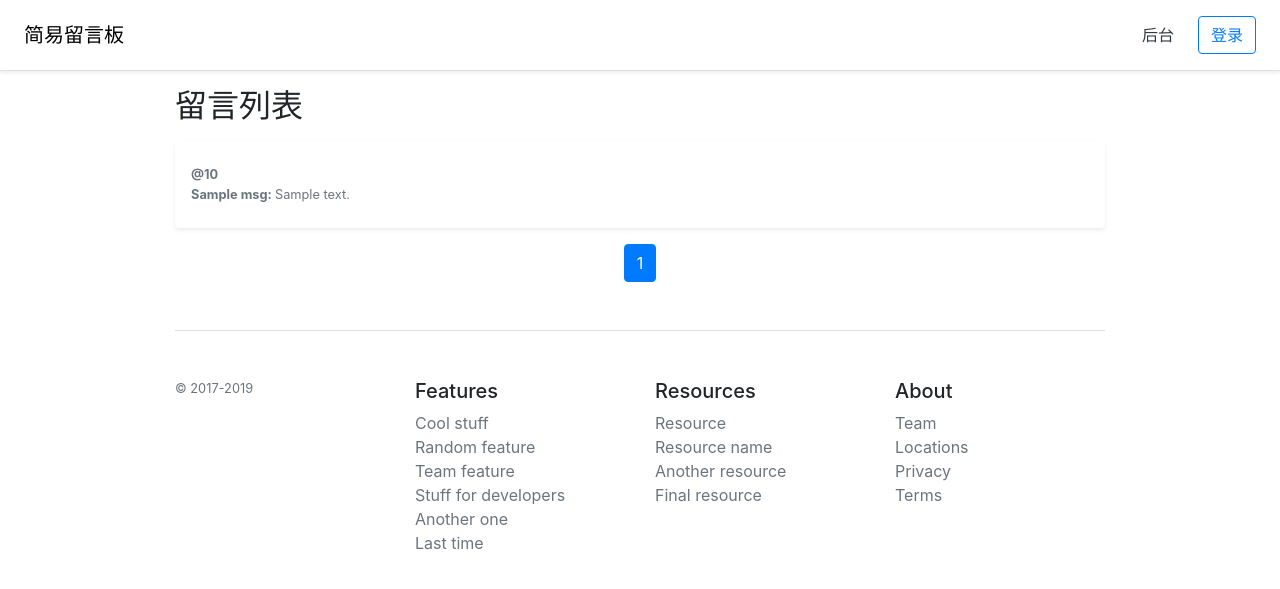
After one commit to tecty/messageBoard, a Django app: template board/templates/list.html in a window 1280 px wide. The commit adds this page. Shown: the top 589 px of the page. Run offline with Django 3.2, Linux system fonts and the light colour scheme; the template is opened without the code that fills it: most values are stand-ins (such as "Sample title", 1, 10 or a date in 2020); some libraries are stand-ins or nearby versions.

Commit message:
pagination of the message

```diff
--- a/board/templates/base.html
+++ b/board/templates/base.html
@@ -14,7 +14,7 @@
       content="Mark Otto, Jacob Thornton, and Bootstrap contributors"
     />
     <meta name="generator" content="Jekyll v3.8.6" />
-    <title>Pricing example · Bootstrap</title>
+    <title>简易的留言板</title>
 
     <link
       rel="canonical"
@@ -50,18 +50,22 @@
     <div
       class="d-flex flex-column flex-md-row align-items-center p-3 px-md-4 mb-3 bg-white border-bottom shadow-sm"
     >
-      <h5 class="my-0 mr-md-auto font-weight-normal">简易留言板</h5>
+      <h5 class="my-0 mr-md-auto font-weight-normal">
+        <a href="{%url 'index'%}" style="text-decoration: none; color:black"
+          >简易留言板</a
+        >
+      </h5>
       <nav class="my-2 my-md-0 mr-md-3">
         <a class="p-2 text-dark" href="#">后台</a>
         <!-- <a class="p-2 text-dark" href="#">Enterprise</a>
         <a class="p-2 text-dark" href="#">Support</a>
         <a class="p-2 text-dark" href="#">Pricing</a> -->
-        {% if user.is_authenticated %}hello {{ user| show_name }} {%endif%}
+        {% if user.is_authenticated %}你好，{{ user| show_name }}！ {%endif%}
       </nav>
       {% if not user.is_authenticated %}
       <a class="btn btn-outline-primary" href="{% url 'signin'%}">登录</a>
       {%else %}
-      <a class="btn btn-outline-danger" href="{% url 'signout'%}">登出</a>
+      <a class="btn btn-outline-danger" href="{% url 'signout'%}">退出</a>
       {%endif%}
     </div>
     {%block body %}{%endblock%}
--- /dev/null
+++ b/board/templates/list.html
@@ -0,0 +1,62 @@
+{%extends 'base.html' %} {%load utils %}
+<!--  -->
+{%block body %}
+<div class="container">
+  <h2>留言列表</h2>
+  {%for msg in msg_page %}
+  <div class="my-3 px-3 py-2 bg-white rounded shadow-sm">
+    <div class="media text-muted pt-3">
+      <p class="media-body  small lh-125  border-gray">
+        <strong class="d-block text-gray-dark">@{{msg.issue_user| show_name}}</strong>
+        <b>{{msg.title}}: </b> {{msg.body|brief |safe}}
+      </p>
+    </div>
+  </div>
+  {% endfor %}
+  <nav aria-label="页面跳转">
+    <ul class="pagination  justify-content-center">
+      {%if msg_page.has_previous %}
+      <li class="page-item ">
+        <a class="page-link" href="{%url 'msg:list' msg_page.previous_page_number %}">
+          上一页
+        </a>
+      </li>
+      {%if msg_page.previous_page_number != 1 %}
+      <li class="page-item"><a class="page-link" href="{%url 'msg:list' 1%}">1</a></li>
+      </li>
+      <li class="page-item disabled"><a class="page-link">...</a></li>
+      </li>
+      {%endif%}
+      <li class="page-item"><a class="page-link"
+          href="{%url 'msg:list' msg_page.previous_page_number%}">{{msg_page.previous_page_number}}</a></li>
+      </li>
+
+      {%endif%}
+      <li class="page-item active">
+        <span class="page-link">
+          {{msg_page.number }}
+          <span class="sr-only">(当前页)</span>
+        </span>
+      </li>
+      {%if msg_page.has_next %}
+      <li class="page-item"><a class="page-link"
+          href="{%url 'msg:list' msg_page.next_page_number%}">{{msg_page.next_page_number}}</a></li>
+      </li>
+      {%if msg_page.next_page_number != 1 %}
+      </li>
+      <li class="page-item disabled"><a class="page-link">...</a></li>
+      </li>
+      <li class="page-item"><a class="page-link"
+          href="{%url 'msg:list' msg_page.paginator.num_pages%}">{{msg_page.paginator.num_pages}}</a></li>
+      {%endif%}
+
+      <li class="page-item ">
+        <a class="page-link" href="{%url 'msg:list' msg_page.next_page_number %}">
+          下一页
+        </a>
+      </li>
+      {%endif%}
+    </ul>
+  </nav>
+</div>
+{%endblock%}
--- a/board/templatetags/utils.py
+++ b/board/templatetags/utils.py
@@ -6,3 +6,8 @@ register = template.Library()
 @register.filter(name='show_name')
 def show_name(user):
     return user.last_name + user.first_name
+
+
+@register.filter(name='brief')
+def brief(msg):
+    return msg[:30]
--- a/board/urls.py
+++ b/board/urls.py
@@ -3,6 +3,7 @@ from django.urls import path, include, re_path
 from board import views
 
 urlpatterns = [
-    re_path(r'^(?P<pk>\w+)/$', views.details),
-    path('create', views.create_msg),
+    path("", views.msg_index, name="index"),
+    path('<int:pk>/', views.details, name='details'),
+    path('page/<int:page>/', views.list_view, name='list'),
 ]
--- a/messageBoard/urls.py
+++ b/messageBoard/urls.py
@@ -23,5 +23,5 @@ urlpatterns = [
     re_path(r'^login$', views.signin, name='signin'),
     re_path(r'^logout$', views.signout, name='signout'),
     re_path(r'^register$', views.signup, name='signup'),
-    path('msg/', include('board.urls'))
+    path('msg/', include(('board.urls', 'board'), namespace='msg'))
 ]
```
Also changed, not shown: board/templates/details.html (added, +19 -0 lines), board/templates/index.html (+23 -2 lines), board/views.py (+25 -2 lines), messageBoard/settings.py (+13 -19 lines).
